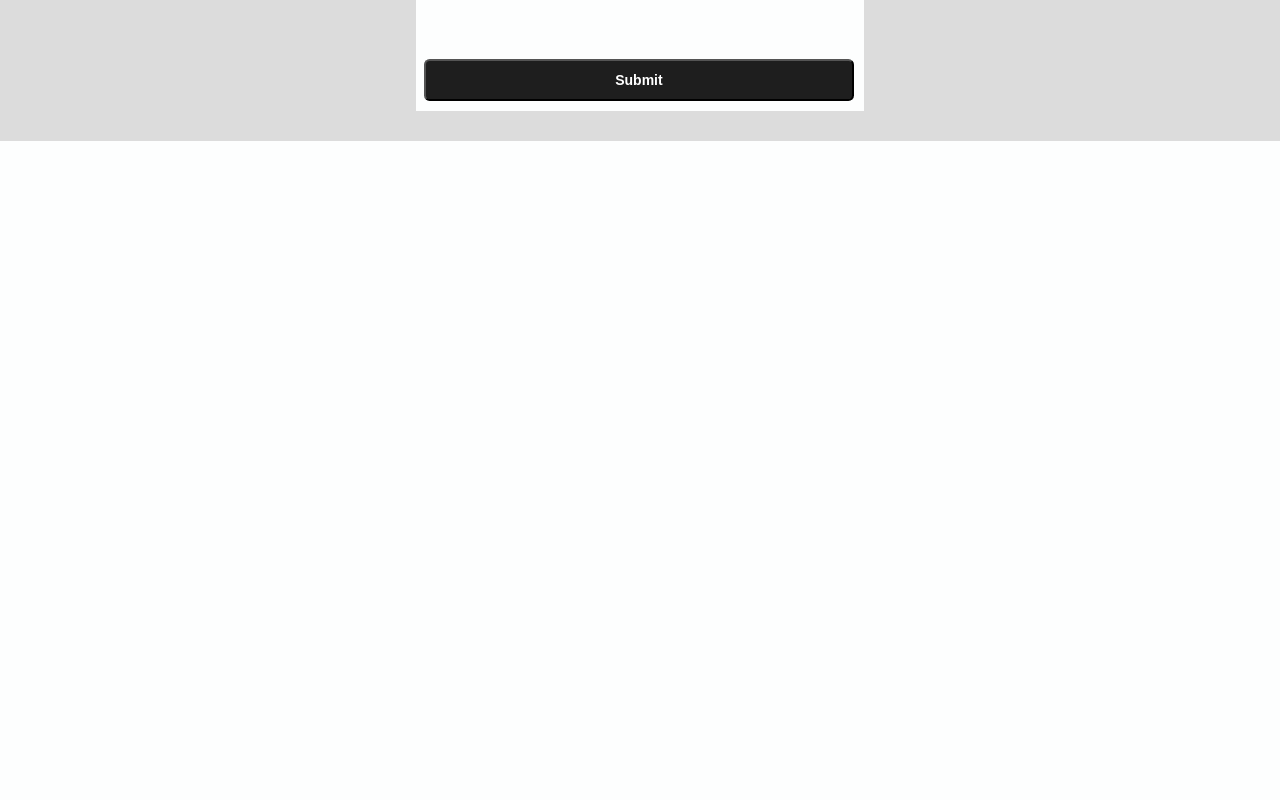
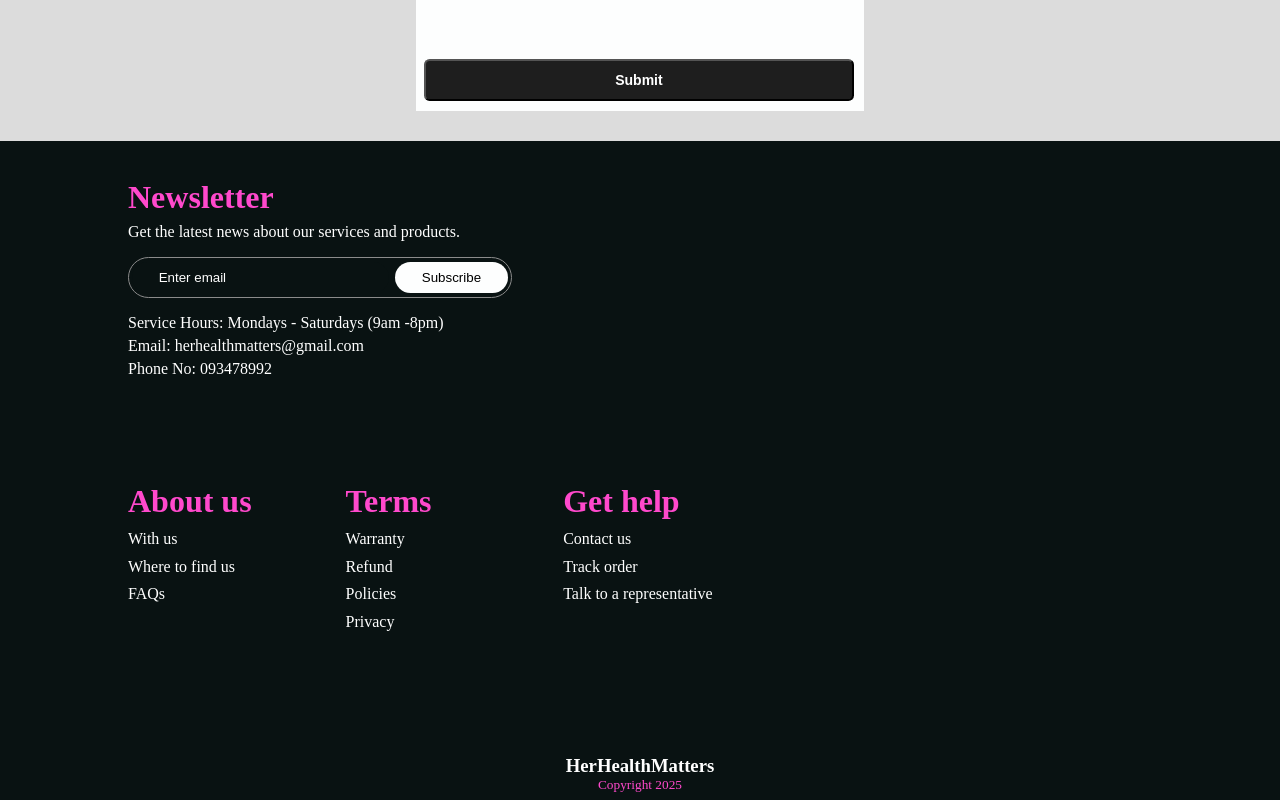
Before and after one commit to DevKay22/HerHealthMatters, a React (Vite) app: page / in a window 1280 px wide. Shown: the part 2227-3027 px from the top of the page. Before the commit the page ends 2400 px from the top, so only its background shows below. Built offline with nearby package versions, Linux system fonts and the light colour scheme.

Commit message:
project completed

```diff
--- a/src/App.jsx
+++ b/src/App.jsx
@@ -4,6 +4,7 @@ import Hero from '../src/Components/Hero';
 import Services from '../src/Components/Services';
 import About from '../src/Components/About';
 import Contact from '../src/Components/Contact';
+import Footer from '../src/Components/Footer';
 
 const App = () => {
   return (
@@ -13,6 +14,7 @@ const App = () => {
       <Services />
       <About />
       <Contact />
+      <Footer />
     </div>
   )
 }
--- /dev/null
+++ b/src/Components/Footer.jsx
@@ -0,0 +1,61 @@
+import React from 'react';
+import '../Styles/Footer.css'
+
+const Footer = () => {
+  return (
+    <div className='footer'>
+        <div className='footerContent'>
+                <h1> Newsletter</h1>
+                <p>
+                    Get the latest news about our services and products.
+                </p>
+
+                <div>
+                    <input type="email" name="" id="" placeholder='Enter email'/>
+                    <button>Subscribe</button>
+                </div>
+
+                <p>
+                    Service Hours: Mondays - Saturdays (9am -8pm)
+                </p>
+                <p>
+                    Email: herhealthmatters@gmail.com
+                </p>
+                <p>
+                    Phone No: 093478992
+                </p>
+
+
+        </div>
+
+        <div className='footerList'>
+                    <div>
+                        <h1>About us</h1>
+                        <p>With us</p>
+                        <p>Where to find us</p>
+                        <p>FAQs</p>
+                    </div>
+                    <div>
+                        <h1>Terms</h1>
+                        <p>Warranty</p>
+                        <p>Refund</p>
+                        <p>Policies</p>
+                        <p>Privacy</p>
+                    </div>
+                    <div>
+                        <h1>Get help</h1>
+                        <p>Contact us</p>
+                        <p>Track order</p>
+                        <p>Talk to a representative</p>
+                    </div>
+        </div>
+
+        <div className='foot'>
+            <h3>HerHealthMatters</h3>
+            <small>Copyright 2025</small>
+        </div>
+    </div>
+  )
+}
+
+export default Footer
--- a/src/Styles/Contact.css
+++ b/src/Styles/Contact.css
@@ -2,7 +2,7 @@
     background-color: #DCDCDC;
     width: 100%;
     height: 28em;
-    margin-bottom: 2em;
+    /* margin-bottom: 2em; */
     padding-top: 2em;
 }
 
--- /dev/null
+++ b/src/Styles/Footer.css
@@ -0,0 +1,162 @@
+.footer{
+    background-color: #091212;
+    width: 100%;
+    height: 40em;
+    padding-top: 2em;
+
+}
+
+.footerContent{
+    /* border: 1px solid red; */
+    height: 50%;
+    width: 50%;
+    margin: auto;
+    margin-left: 10%;
+    background-color: #091212;
+
+}
+
+.footerContent>h1{
+    margin-bottom: 0.2em;
+    margin-top: 0.2em;
+    color: #FF49CC;
+    background-color: #091212;
+}
+
+.footerContent>p{
+    margin-bottom: 0.3em;
+    margin-top: 0.2em;
+    background-color: #091212;
+    color: #ffffff;
+}
+
+.footerContent>input{
+    /* border: 1px solid red; */
+    background-color: #091212;
+    color: #ffffff;
+}
+
+.footerContent>div{
+    border: 1px solid #8B8B8B;
+    height: 2.6em;
+    display: flex;
+    justify-content: space-between;
+    width: 60%;
+    margin-top: 1em;
+    border-radius: 3em;
+    background-color: #091212;
+    margin-bottom: 1em;
+}
+
+.footerContent>div>input{
+    width: 68%;
+    height: 80%;
+    margin: auto 3px;
+    border-radius: 2em;
+    border: 0;
+    padding-left: 2em;
+    outline: none;
+    background-color: #091212;
+    color: #ffffff;
+
+}
+
+.footerContent>div>input::placeholder{
+    color: #ffffff;
+}
+
+.footerContent>div>button{
+    width: 30%;
+    height: 80%;
+    margin: auto 3px;
+    border-radius: 2em;
+    border: 0;
+
+}
+
+.footerList{
+    /* border: 2px solid blue; */
+    height: 17em;
+    margin-left: 3em;
+    display: flex;
+    justify-content: space-between;
+    width: 50%;
+    margin-left: 10%;
+    /* flex-direction: column; */
+    /* color: #ffffff; */
+    background-color: #091212;
+
+}
+
+.footerList>div{
+    background-color: #091212;
+    color: #ffffff;
+    width: 32%;
+    /* border: 1px solid red; */
+}
+
+.footerList>div>h1{
+    color: #FF49CC;
+    background-color: #091212;
+}
+
+.footerList>div>p{
+    color: #ffffff;
+    margin:0.6em 0;
+    background-color: #091212;
+}
+
+.foot{
+    color: #ffffff;
+    background-color: #091212;
+    display: flex;
+    flex-direction: column;
+    justify-content: center;
+    align-items: center;
+}
+
+.foot>h3{
+    color: #ffffff;
+    background-color: #091212;
+}
+
+.foot>small{
+    color: #FF49CC;
+    background-color: #091212;
+    margin-bottom: 0.5em;
+}
+
+
+@media  screen and (max-width: 769px) {
+
+    .footer{
+        background-color: #091212;
+        /* border: 1px solid red; */
+        height: 52em;
+    }
+    .footerContent{
+        width: 90%;
+        margin-left: 1em;
+        height: 15em;
+    }
+
+    .footerContent>div{
+        width: 100%;
+    }
+
+    .footerList{
+        display: flex;
+        flex-direction: column;
+        width: 90%;
+        margin-left: 1em;
+        height: 32em;
+        background-color: #091212;
+    }
+
+    .footerList>div{
+        width: 70%;
+        background-color: #091212;
+        margin-bottom: 1em;
+    }
+
+}
--- a/src/Styles/Services.css
+++ b/src/Styles/Services.css
@@ -90,7 +90,7 @@
     /* margin-top: 1em; */
     width: 100%;
     /* border: 1px solid red; */
-    height: 62em;
+    height: 55em;
 }
 
     .svcContent{
```
